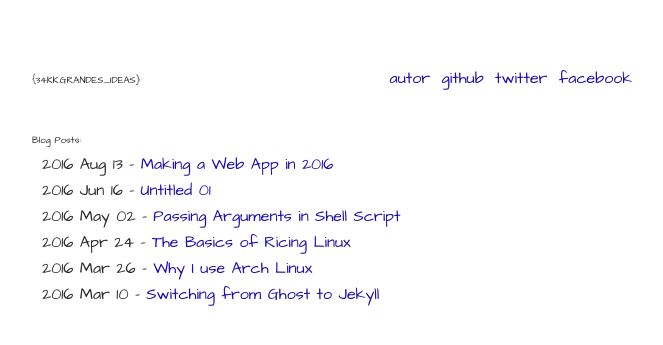
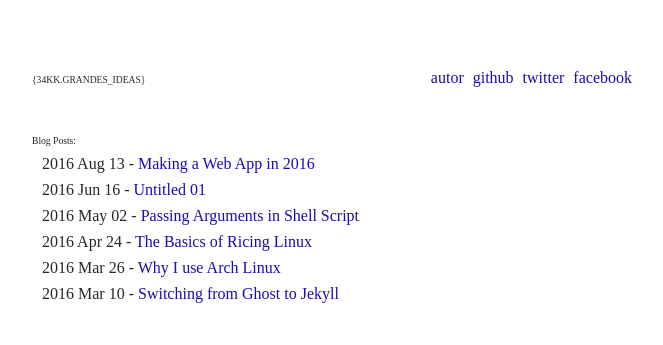
Before and after one commit to 34kk/34kk.github.io, a Jekyll site: the page built from index.html, in a window 1280 px wide. Shown: the top 345 px of the page, without its empty margins (308-971 px from the left). Built offline with Jekyll 4.4.1, drawn with Linux system fonts in a browser that asks for light colours.

Commit message:
Update default.html

```diff
--- a/_layouts/default.html
+++ b/_layouts/default.html
@@ -2,7 +2,7 @@
 <html>
 
 <head>
-    <link href="https://fonts.googleapis.com/css?family=Architects+Daughter" rel="stylesheet">
+    <link href="https://fonts.googleapis.com/css?family=Ubuntu" rel="stylesheet">
     <meta charset="utf-8">
     <meta http-equiv="X-UA-Compatible" content="IE=edge">
     <meta name="viewport" content="width=device-width, initial-scale=1, user-scalable=no">
```
